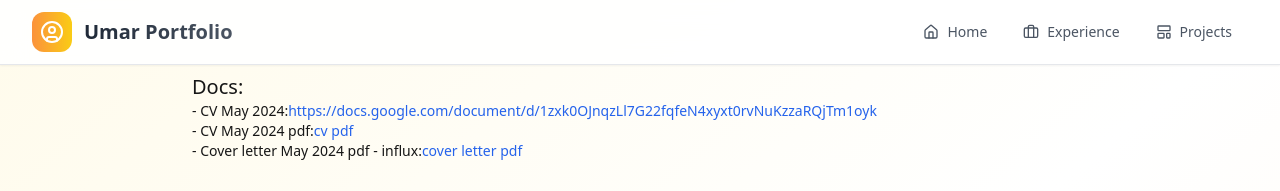
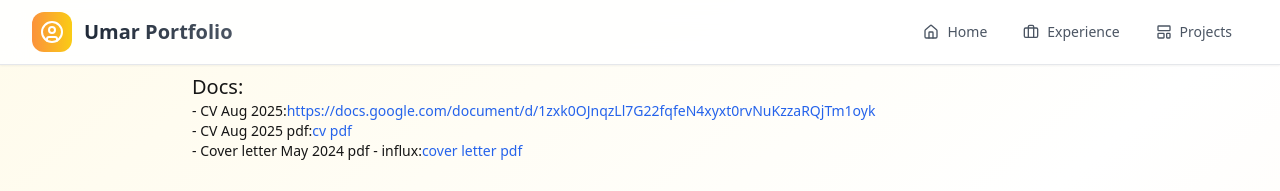
Before and after one commit to umarkotak/umar-portfolio, a Next.js app: page /faq in a window 1280 px wide. Shown: the top 191 px of the page. Built offline with nearby package versions, Linux system fonts and the light colour scheme.

Commit message:
update cv

```diff
--- a/pages/faq.js
+++ b/pages/faq.js
@@ -10,7 +10,7 @@ export default function Experience() {
 
             <ul className="text-sm">
               <li>
-                - CV May 2024:
+                - CV Aug 2025:
                 <Link
                   className="text-blue-600"
                   href="https://docs.google.com/document/d/1zxk0OJnqzLl7G22fqfeN4xyxt0rvNuKzzaRQjTm1oyk"
@@ -19,10 +19,10 @@ export default function Experience() {
                 </Link>
               </li>
               <li>
-                - CV May 2024 pdf:
+                - CV Aug 2025 pdf:
                 <Link
                   className="text-blue-600"
-                  href="/docs_data/cv-2024_may.pdf"
+                  href="/docs_data/cv-2025_aug.pdf"
                 >
                   cv pdf
                 </Link>
```
Also changed, not shown: 1 other file (tests, documents, lock files or other folders).
